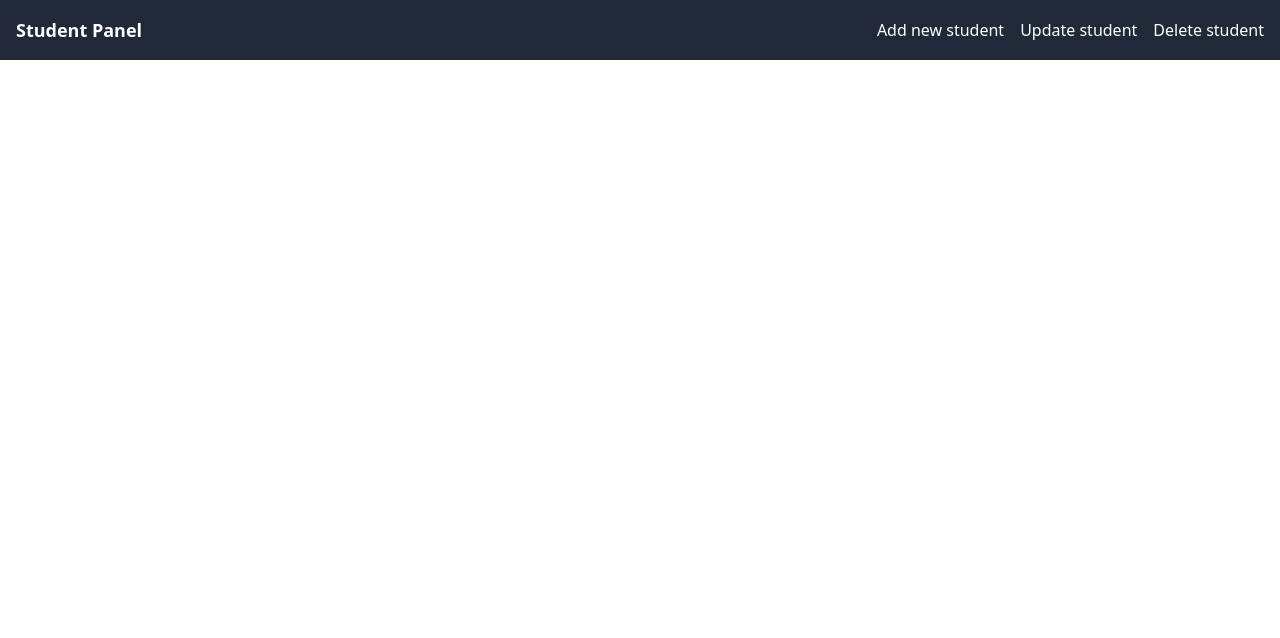
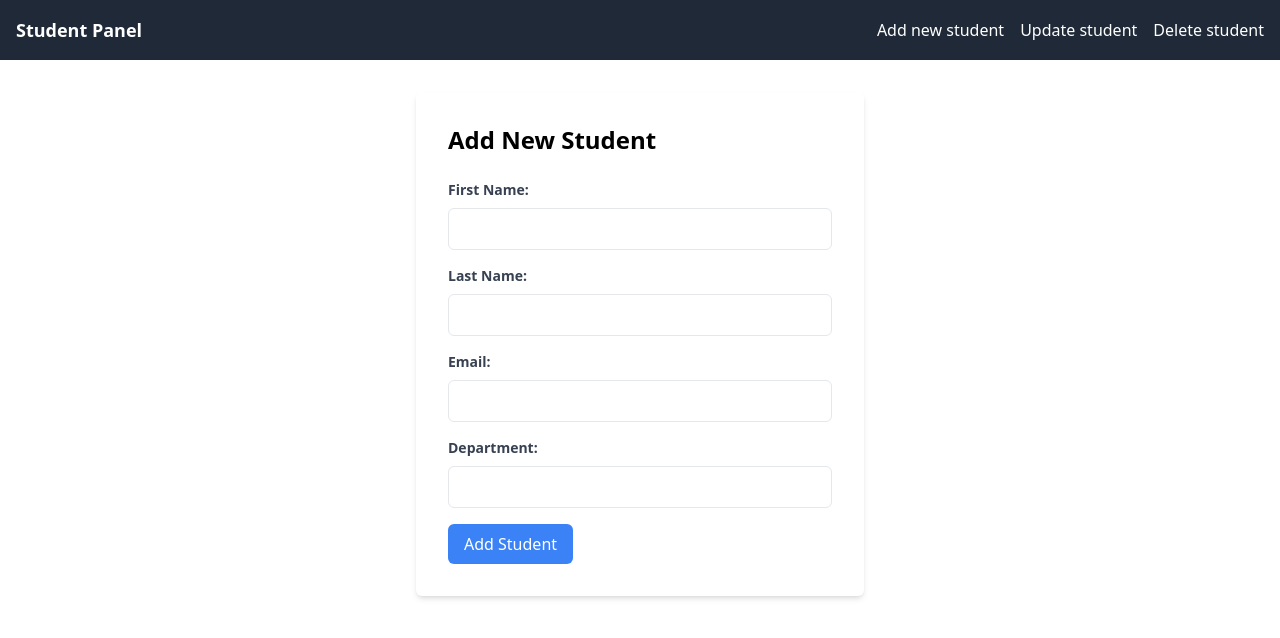
Before and after one commit to elodiedaumal/dashboard-java-react, a React (Create React App) app in the folder client-side/: page /add in a window 1280 px wide. Shown: the top 638 px of the page. Built offline with nearby package versions, Linux system fonts and the light colour scheme.

Commit message:
created form to add new student and updated path in app.js (no logic with the backend yet)

```diff
--- a/client-side/src/App.js
+++ b/client-side/src/App.js
@@ -1,16 +1,17 @@
 import Home from "./Home";
 import Navbar from "./components/commun/NavBar";
-import { Routes, Route } from "react-router-dom";
+import { BrowserRouter as Router, Routes, Route } from "react-router-dom";
+import AddStudentForm from "./components/student/AddStudentForm";
 
 function App() {
    return (
-      <>
+      <Router>
          <Navbar />
-
          <Routes>
             <Route path='/' element={<Home />} />
+            <Route path='/add' element={<AddStudentForm />} />
          </Routes>
-      </>
+      </Router>
    );
 }
 
--- /dev/null
+++ b/client-side/src/components/student/AddStudentForm.jsx
@@ -0,0 +1,114 @@
+import React, { useState } from "react";
+
+const AddStudentForm = () => {
+   const [student, setStudent] = useState([
+      {
+         firstName: "",
+         lastName: "",
+         email: "",
+         department: "",
+      },
+   ]);
+
+   const { firstName, lastName, email, department } = student;
+
+   const handleChange = (e) => {
+      const { name, value } = e.target;
+      setStudent({ ...student, [name]: value });
+   };
+
+   const handleSubmit = (e) => {
+      e.preventDefault();
+      // Add your logic to handle form submission
+      console.log("Form submitted:", student);
+   };
+
+   return (
+      <div className='max-w-md mx-auto mt-8 p-8 bg-white rounded-md shadow-md'>
+         <h2 className='text-2xl font-bold mb-6'>Add New Student</h2>
+
+         <form onSubmit={handleSubmit}>
+            <div className='mb-4'>
+               <label
+                  className='block text-gray-700 text-sm font-bold mb-2'
+                  htmlFor='firstName'
+               >
+                  First Name:
+               </label>
+               <input
+                  type='text'
+                  id='firstName'
+                  name='firstName'
+                  value={firstName}
+                  onChange={handleChange}
+                  className='w-full p-2 border rounded-md'
+                  required
+               />
+            </div>
+
+            <div className='mb-4'>
+               <label
+                  className='block text-gray-700 text-sm font-bold mb-2'
+                  htmlFor='lastName'
+               >
+                  Last Name:
+               </label>
+               <input
+                  type='text'
+                  id='lastName'
+                  name='lastName'
+                  value={lastName}
+                  onChange={handleChange}
+                  className='w-full p-2 border rounded-md'
+                  required
+               />
+            </div>
+
+            <div className='mb-4'>
+               <label
+                  className='block text-gray-700 text-sm font-bold mb-2'
+                  htmlFor='email'
+               >
+                  Email:
+               </label>
+               <input
+                  type='email'
+                  id='email'
+                  name='email'
+                  value={email}
+                  onChange={handleChange}
+                  className='w-full p-2 border rounded-md'
+                  required
+               />
+            </div>
+
+            <div className='mb-4'>
+               <label
+                  className='block text-gray-700 text-sm font-bold mb-2'
+                  htmlFor='department'
+               >
+                  Department:
+               </label>
+               <input
+                  type='text'
+                  id='department'
+                  name='department'
+                  value={department}
+                  onChange={handleChange}
+                  className='w-full p-2 border rounded-md'
+                  required
+               />
+            </div>
+
+            <button
+               type='submit'
+               className='bg-blue-500 text-white px-4 py-2 rounded-md hover:bg-blue-600'
+            >
+               Add Student
+            </button>
+         </form>
+      </div>
+   );
+};
+
+export default AddStudentForm;
--- a/client-side/src/components/student/StudentView.jsx
+++ b/client-side/src/components/student/StudentView.jsx
@@ -1,5 +1,6 @@
 import React, { useEffect, useState } from "react";
 import axios from "axios";
+import { Link } from "react-router-dom";
 import { SiCodereview } from "react-icons/si";
 import { ImCross } from "react-icons/im";
 
@@ -91,9 +92,16 @@ const StudentView = () => {
 
                         <td>
                            <div className='flex gap-5 items-center justify-center cursor-pointer'>
-                              <SiCodereview className='text-green-500' />
-                              <GrUpdate />
-                              <ImCross className='text-red-500 ' />
+                              <Link to={`/edit-student/${student.id}`}>
+                                 <SiCodereview className='text-green-500' />
+                              </Link>
+                              <Link to={`/student-profile/${student.id}`}>
+                                 <GrUpdate />
+                              </Link>
+
+                              <Link to={`/delete-student/${student.id}`}>
+                                 <ImCross className='text-red-500 ' />
+                              </Link>
                            </div>
                         </td>
                      </tr>
--- a/client-side/src/index.js
+++ b/client-side/src/index.js
@@ -1,14 +1,12 @@
 import React from "react";
 import ReactDOM from "react-dom/client";
-import { BrowserRouter } from "react-router-dom";
+
 import "./index.css";
 import App from "./App";
 
 const root = ReactDOM.createRoot(document.getElementById("root"));
 root.render(
-   <BrowserRouter>
-      <React.StrictMode>
-         <App />
-      </React.StrictMode>
-   </BrowserRouter>
+   <React.StrictMode>
+      <App />
+   </React.StrictMode>
 );
```
